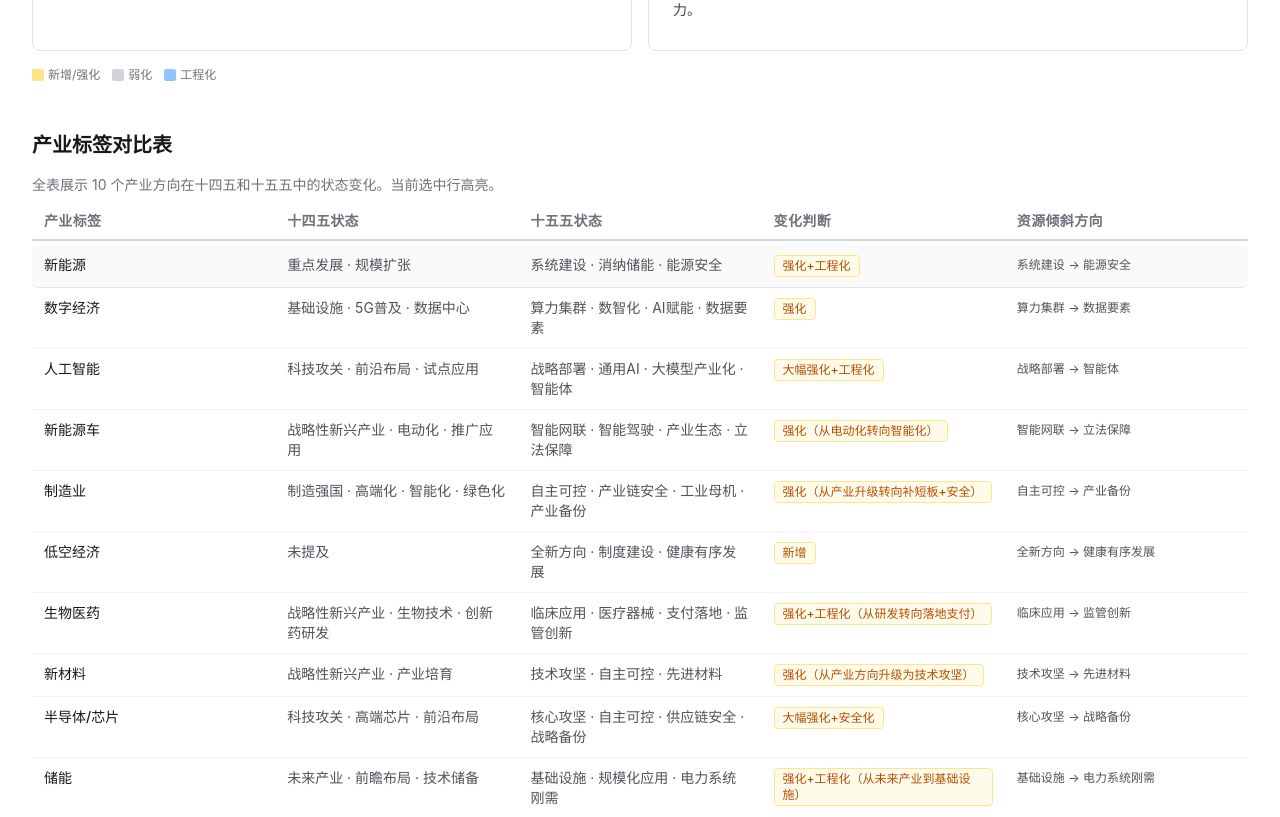
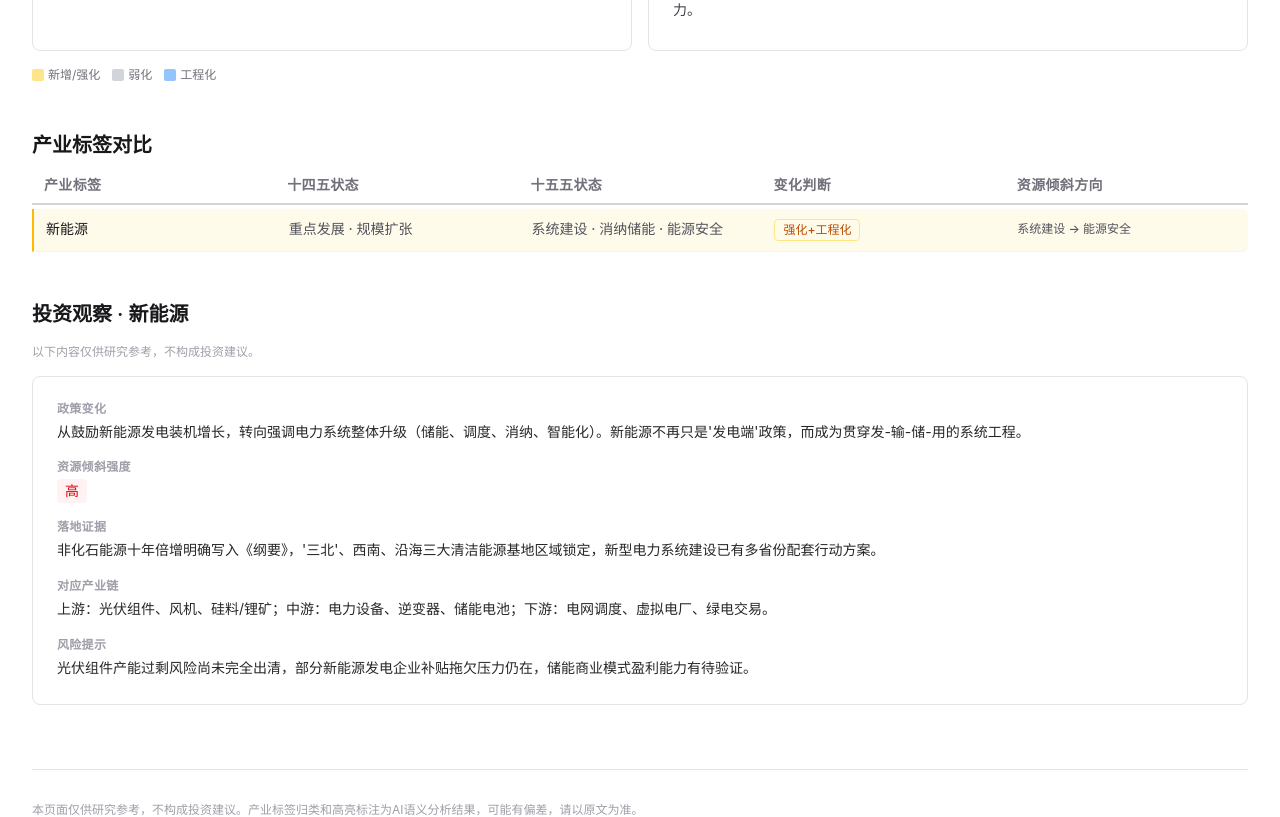
Before and after one commit to milaotou001/policy-funding-radar, a React (Vite) app: page / in a window 1280 px wide. Shown: the part 900-1717 px from the top of the page. Built offline with nearby package versions, Linux system fonts and the light colour scheme.

Commit message:
fix: show single industry row in table, remove scroll on tab click

```diff
--- a/src/App.tsx
+++ b/src/App.tsx
@@ -15,8 +15,6 @@ function App() {
 
   const handleSelect = useCallback((idx: number) => {
     setSelectedIdx(idx);
-    const el = document.getElementById("comparison-section");
-    el?.scrollIntoView({ behavior: "smooth" });
   }, []);
 
   const industry = industries[selectedIdx];
@@ -32,9 +30,7 @@ function App() {
           onSelect={handleSelect}
         />
 
-        <div id="comparison-section">
-          <ComparisonView industry={industry} />
-        </div>
+        <ComparisonView industry={industry} />
 
         <IndustryTable industries={industries} selectedIdx={selectedIdx} />
 
--- a/src/components/IndustryTable.tsx
+++ b/src/components/IndustryTable.tsx
@@ -10,14 +10,10 @@ export function IndustryTable({
   return (
     <section className="mb-12 overflow-x-auto">
       <h2 className="text-lg sm:text-xl font-semibold mb-4 text-zinc-900 dark:text-zinc-100">
-        产业标签对比表
+        产业标签对比
       </h2>
-      <p className="text-sm text-zinc-500 dark:text-zinc-400 mb-4">
-        全表展示 10 个产业方向在十四五和十五五中的状态变化。当前选中行高亮。
-      </p>
 
       <div className="min-w-[700px]">
-        {/* Table header */}
         <div className="grid grid-cols-5 gap-0 border-b-2 border-zinc-300 dark:border-zinc-600 pb-2 mb-1 text-xs sm:text-sm font-semibold text-zinc-500 dark:text-zinc-400 uppercase tracking-wide">
           <div className="px-3">产业标签</div>
           <div className="px-3">十四五状态</div>
@@ -26,16 +22,10 @@ export function IndustryTable({
           <div className="px-3">资源倾斜方向</div>
         </div>
 
-        {industries.map((ind, idx) => (
-          <div
-            key={ind.id}
-            className={`grid grid-cols-5 gap-0 border-b border-zinc-100 dark:border-zinc-800 py-2.5 text-sm transition-colors
-              ${
-                idx === selectedIdx
-                  ? "bg-zinc-50 dark:bg-zinc-800 rounded-md border-b-zinc-200 dark:border-b-zinc-700"
-                  : ""
-              }`}
-          >
+        {(() => {
+          const ind = industries[selectedIdx];
+          return (
+            <div className="grid grid-cols-5 gap-0 border-b border-zinc-100 dark:border-zinc-800 py-2.5 text-sm bg-amber-50 dark:bg-amber-900/20 border-l-2 border-l-amber-400 dark:border-l-amber-500 rounded-r-md font-medium">
               <div className="px-3 font-medium text-zinc-900 dark:text-zinc-100">
                 {ind.name}
               </div>
@@ -53,7 +43,8 @@ export function IndustryTable({
                 {ind.tags_15.length > 1 ? ` → ${ind.tags_15.at(-1)}` : ""}
               </div>
             </div>
-        ))}
+          );
+        })()}
       </div>
     </section>
   );
```
Lines whose indentation alone changed are shown as unchanged.
